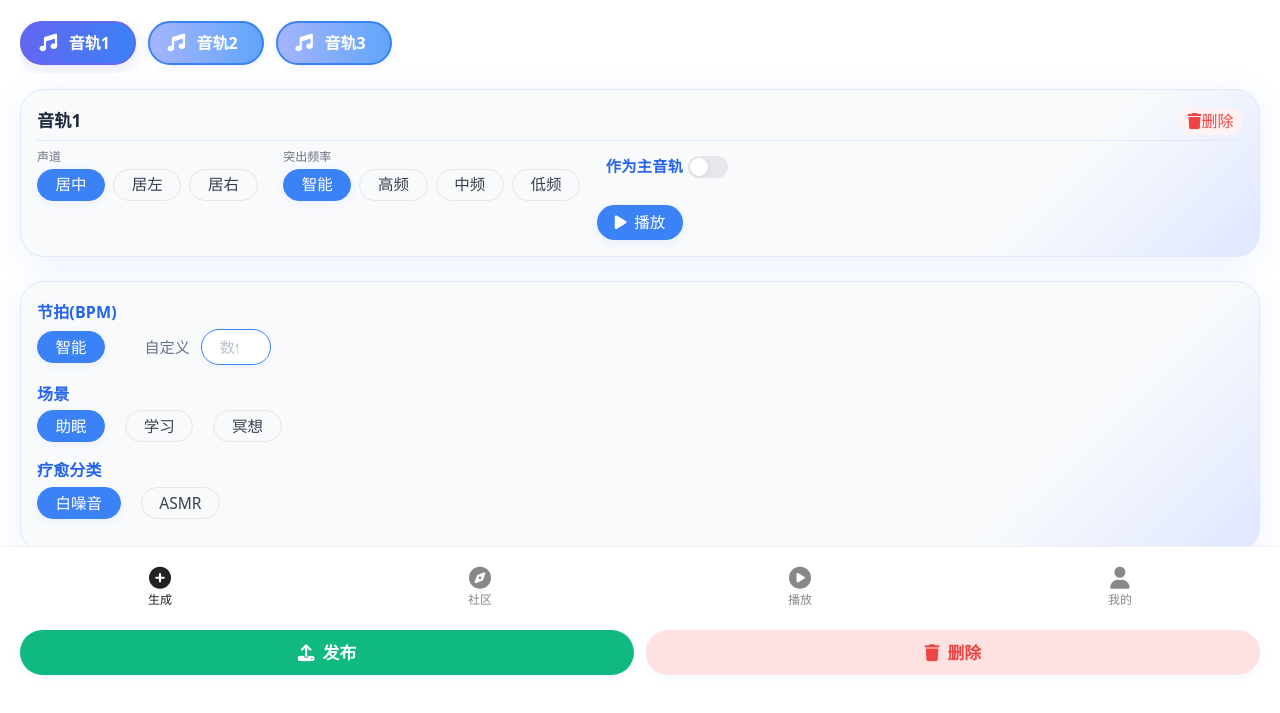
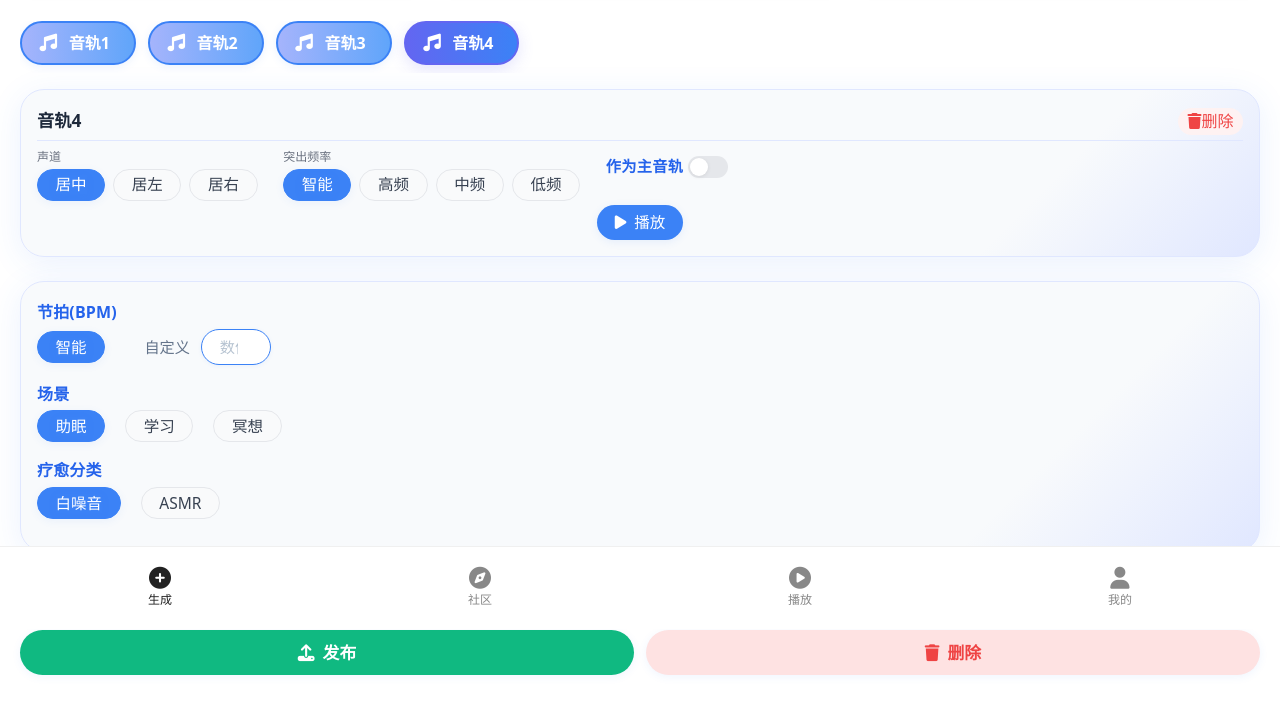
Before and after one commit to 211220156/app, a plain HTML site: page create.html in a window 1280 px wide. Both pictures are taken after a click on the button "录音". Shown: the part 171-884 px from the top of the page. Drawn offline with nearby package versions, Linux system fonts and the light colour scheme.

Commit message:
录音增加音轨

```diff
--- a/create.html
+++ b/create.html
@@ -471,6 +471,22 @@ function renderTrackCards() {
   };
   updateRadioGroupHighlight();
 }
+
+// 录音按钮逻辑
+const recordBtn = document.querySelector('.fa-microphone').closest('button');
+recordBtn.onclick = function() {
+  const newTrackIndex = tracks.length + 1;
+  tracks.push({
+    name: `音轨${newTrackIndex}`,
+    channelName: `channel${newTrackIndex}`,
+    freqName: `freq${newTrackIndex}`,
+    mainId: `main${newTrackIndex}`,
+  });
+  currentTrack = tracks.length - 1; // 切换到新音轨
+  renderTrackTabs(); // 重新渲染音轨标签
+  renderTrackCards(); // 重新渲染音轨卡片
+};
+
 document.addEventListener('DOMContentLoaded', function() {
   renderTrackTabs();
   renderTrackCards();
```
